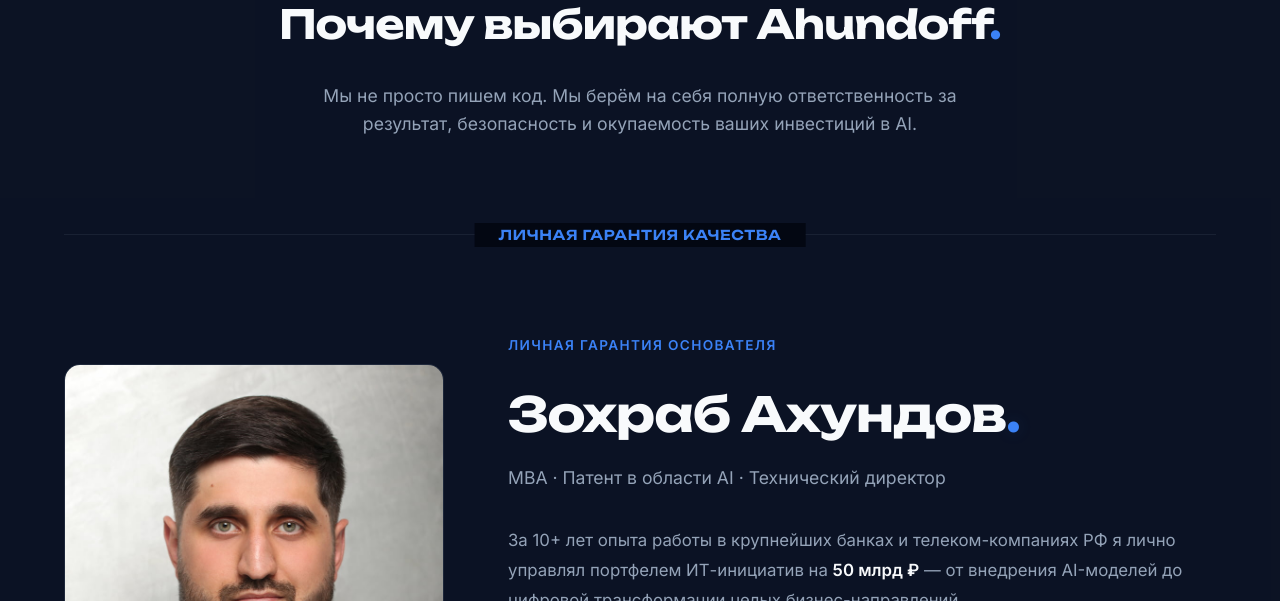
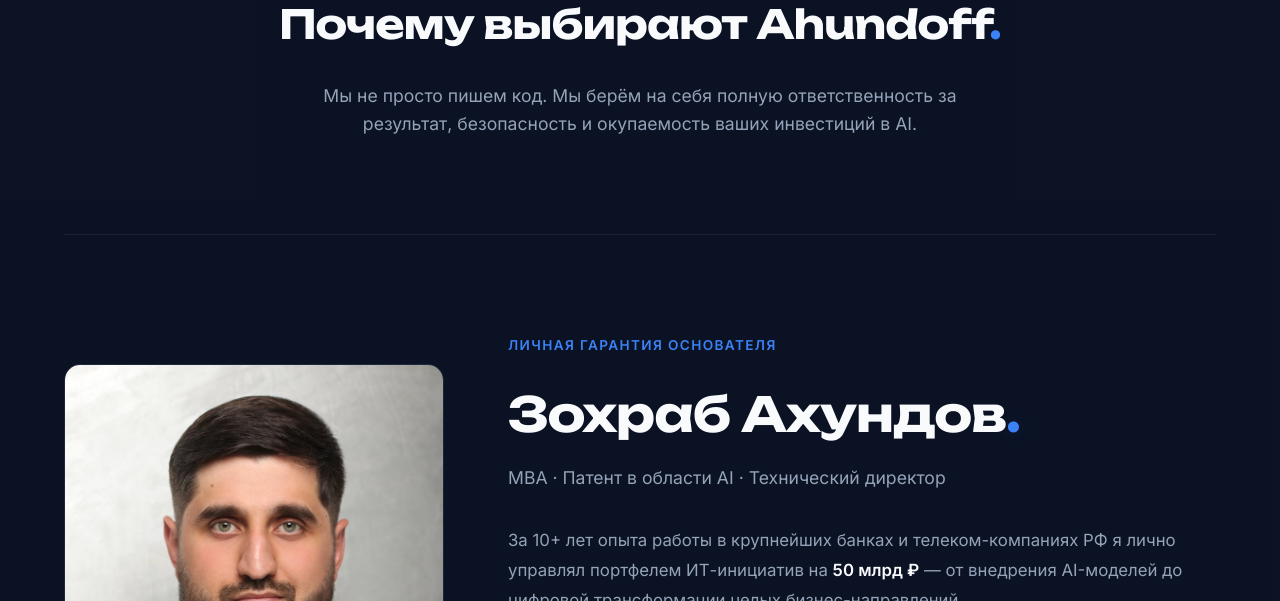
Before and after one commit to zohrabahundov/ahundoff, a PHP site: page /templates/index.php in a window 1280 px wide. Shown: the part 5899-6500 px from the top of the page. Run offline with PHP 8.4, Linux system fonts and the light colour scheme.

Commit message:
Update styles.css

```diff
--- a/styles.css
+++ b/styles.css
@@ -650,11 +650,6 @@
     .trust-section__header { margin-bottom: 4rem; }
 
     .founder__guarantee { margin-top: 6rem; padding-top: 6rem; border-top: 1px solid var(--border); position: relative; }
-    .founder__guarantee::before {
-        content: 'Личная гарантия качества'; position: absolute; top: -12px; left: 50%; transform: translateX(-50%);
-        background: var(--bg-primary); padding: 0 1.5rem; font-family: var(--font-display); font-size: 0.85rem;
-        font-weight: 600; color: var(--accent); text-transform: uppercase; letter-spacing: 0.05em; white-space: nowrap;
-    }
     .founder__grid { display: grid; grid-template-columns: 380px 1fr; gap: 4rem; align-items: center; position: relative; z-index: 1; }
     .founder__photo { position: relative; }
     .founder__image {
```
